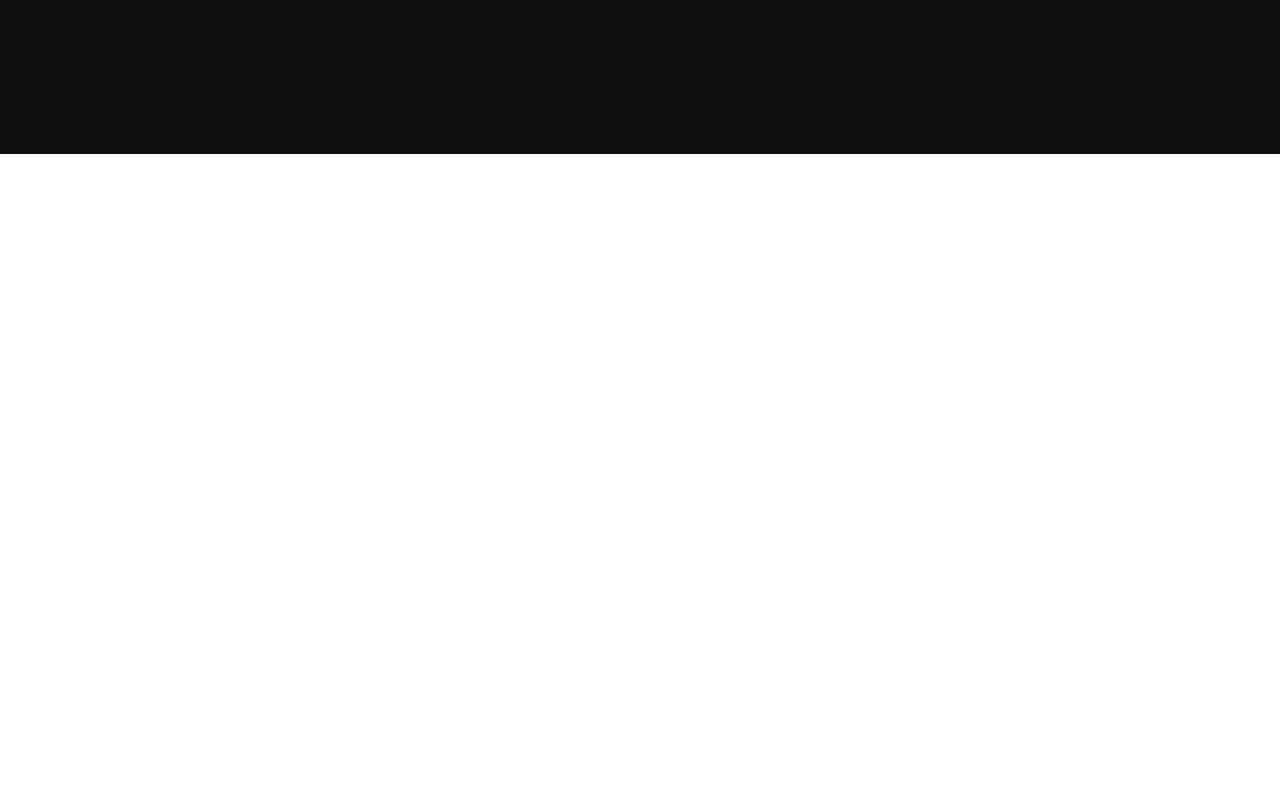
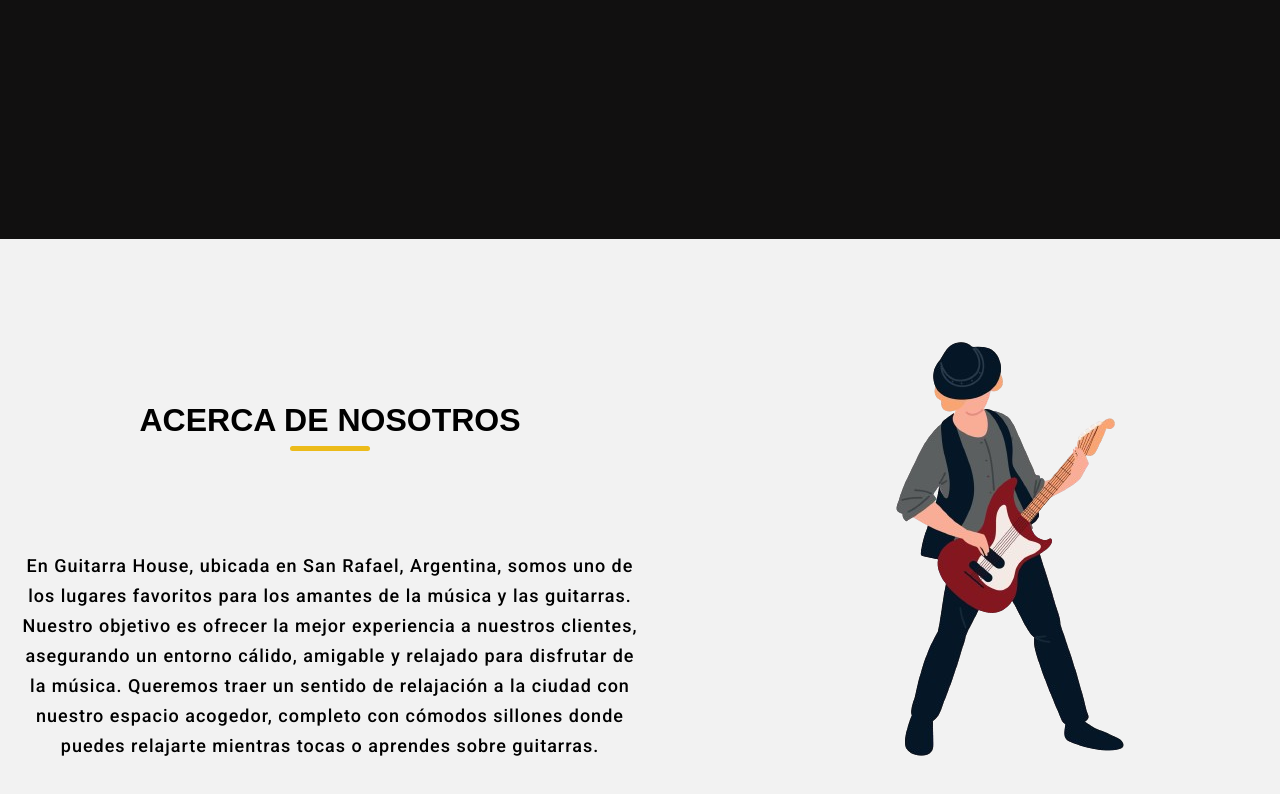
Before and after one commit to joaquin9830/Proyecto-Angular-Landing, an Angular app: page / in a window 1280 px wide. Shown: the part 646-1440 px from the top of the page. Before the commit the page ends 800 px from the top, so only its background shows below. Built offline with nearby package versions, Linux system fonts and the light colour scheme.

Commit message:
Sección about añadida | HTML | CSS | Favicon añadido

```diff
--- a/src/app/components/about/about.component.css
+++ b/src/app/components/about/about.component.css
@@ -0,0 +1,31 @@
+.about_us {
+    padding: 60px 20px 120px;
+    background: var(--light-gray-color);
+}
+
+.about_container {
+    display: flex;
+    justify-content: space-between;
+    gap: 20px;
+    align-items: center;
+}
+
+.about_container .text_section {
+    max-width: 50%;
+}
+
+.about_container .text_section p {
+    font-size: 18px;
+    font-weight: 500;
+    letter-spacing: 1px;
+    line-height: 30px;
+    text-align: center;
+}
+
+.about_container .image_section {
+    max-width: 45%;
+}
+
+.about_container .image_section img {
+    width: 100%;
+}
--- a/src/app/components/about/about.component.html
+++ b/src/app/components/about/about.component.html
@@ -1 +1,19 @@
-<p>about works!</p>
+<section class="about_us" id="about">
+    <div class="section_container">
+        <div class="about_container">
+            <div class="text_section">
+                <h2 class="section_title">Acerca de Nosotros</h2>
+                <p>
+                    En Guitarra House, ubicada en San Rafael, Argentina, somos uno de los lugares favoritos para los
+                    amantes de la música y las guitarras. Nuestro objetivo es ofrecer la mejor experiencia a nuestros
+                    clientes, asegurando un entorno cálido, amigable y relajado para disfrutar de la música. Queremos
+                    traer un sentido de relajación a la ciudad con nuestro espacio acogedor, completo con cómodos
+                    sillones donde puedes relajarte mientras tocas o aprendes sobre guitarras.
+                </p>
+            </div>
+            <div class="image_section">
+                <img src="../../../assets/images/about/about.png" alt="guitarra" />
+            </div>
+        </div>
+    </div>
+</section>
--- a/src/app/components/banner/banner.component.css
+++ b/src/app/components/banner/banner.component.css
@@ -78,34 +78,3 @@
     position: relative;
     z-index: 1;
 }
-
-.glowing-border {
-    position: relative;
-}
-
-.glowing-border::before {
-    content: '';
-    position: absolute;
-    top: -10px;
-    left: -10px;
-    right: -10px;
-    bottom: -10px;
-    border-radius: 10px;
-    border: 2px solid transparent;
-    background: linear-gradient(45deg, rgba(255, 0, 0, 0.5), rgba(255, 255, 0, 0.5), rgba(0, 255, 0, 0.5), rgba(0, 255, 255, 0.5), rgba(0, 0, 255, 0.5), rgba(255, 0, 255, 0.5), rgba(255, 0, 0, 0.5));
-    background-size: 400% 400%;
-    z-index: -1;
-    animation: glowing 5s linear infinite;
-}
-
-@keyframes glowing {
-    0% {
-        background-position: 0% 50%;
-    }
-    50% {
-        background-position: 100% 50%;
-    }
-    100% {
-        background-position: 0% 50%;
-    }
-}
--- a/src/app/components/banner/banner.component.html
+++ b/src/app/components/banner/banner.component.html
@@ -13,7 +13,7 @@
                 </div>
             </div>
             <div class="image_section">
-                <img src="../../../assets/images/banner/guitar.png" alt="Guitarra" class="glowing-border" />
+                <img src="../../../assets/images/banner/guitar.png" alt="Guitarra"/>
             </div>
         </div>
     </div>
--- a/src/app/components/header/header.component.css
+++ b/src/app/components/header/header.component.css
@@ -1,6 +1,5 @@
 /* Styling for the header section */
 header {
-    position: fixed;
     top: 0;
     width: 100%;
     z-index: 1;
--- a/src/app/pages/home/home.component.html
+++ b/src/app/pages/home/home.component.html
@@ -1,2 +1,3 @@
 <app-header></app-header>
 <app-banner></app-banner>
+<app-about></app-about>
--- a/src/app/pages/home/home.component.ts
+++ b/src/app/pages/home/home.component.ts
@@ -1,11 +1,12 @@
 import { Component } from '@angular/core';
 import { HeaderComponent } from "../../components/header/header.component";
 import { BannerComponent } from "../../components/banner/banner.component";
+import { AboutComponent } from '../../components/about/about.component';
 
 @Component({
   selector: 'app-home',
   standalone: true,
-  imports: [HeaderComponent, BannerComponent],
+  imports: [HeaderComponent, BannerComponent, AboutComponent],
   templateUrl: './home.component.html',
   styleUrl: './home.component.css'
 })
--- a/src/index.html
+++ b/src/index.html
@@ -5,7 +5,7 @@
   <title>LandingAngular</title>
   <base href="/">
   <meta name="viewport" content="width=device-width, initial-scale=1">
-  <link rel="icon" type="image/x-icon" href="favicon.ico">
+  <link rel="icon" type="image/x-icon" href="https://d1ujqdpfgkvqfi.cloudfront.net/favicon-generator/htdocs/favicons/2024-08-07/691672c1afdb066f5a893eab2928c0ba.ico.png">
 
   <!-- Box Icon Link for Icons -->
 <link href="https://unpkg.com/boxicons@2.1.4/css/boxicons.min.css" rel="stylesheet" />
```
Also changed, not shown: src/assets/images/about/about.png (added).
